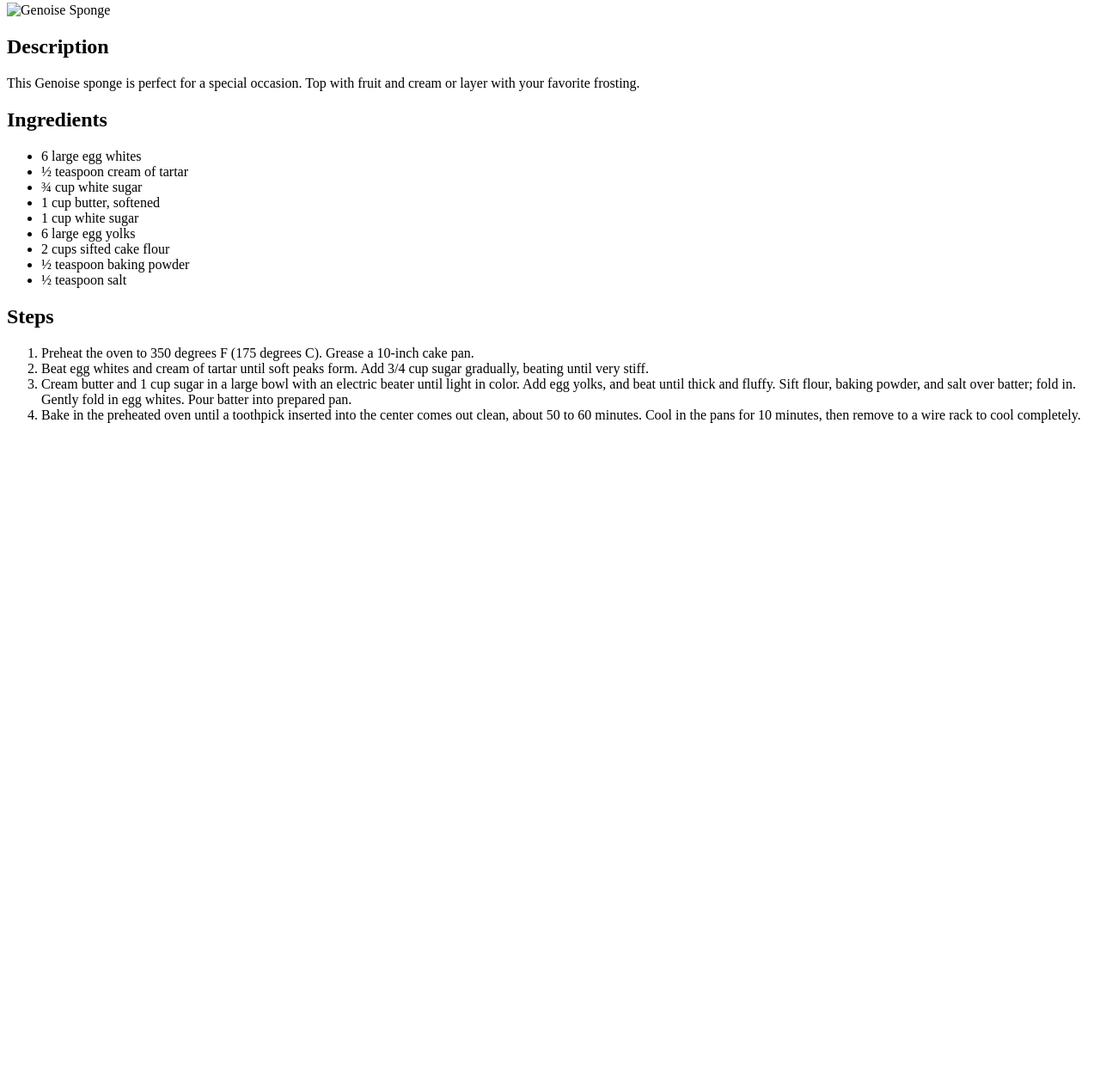
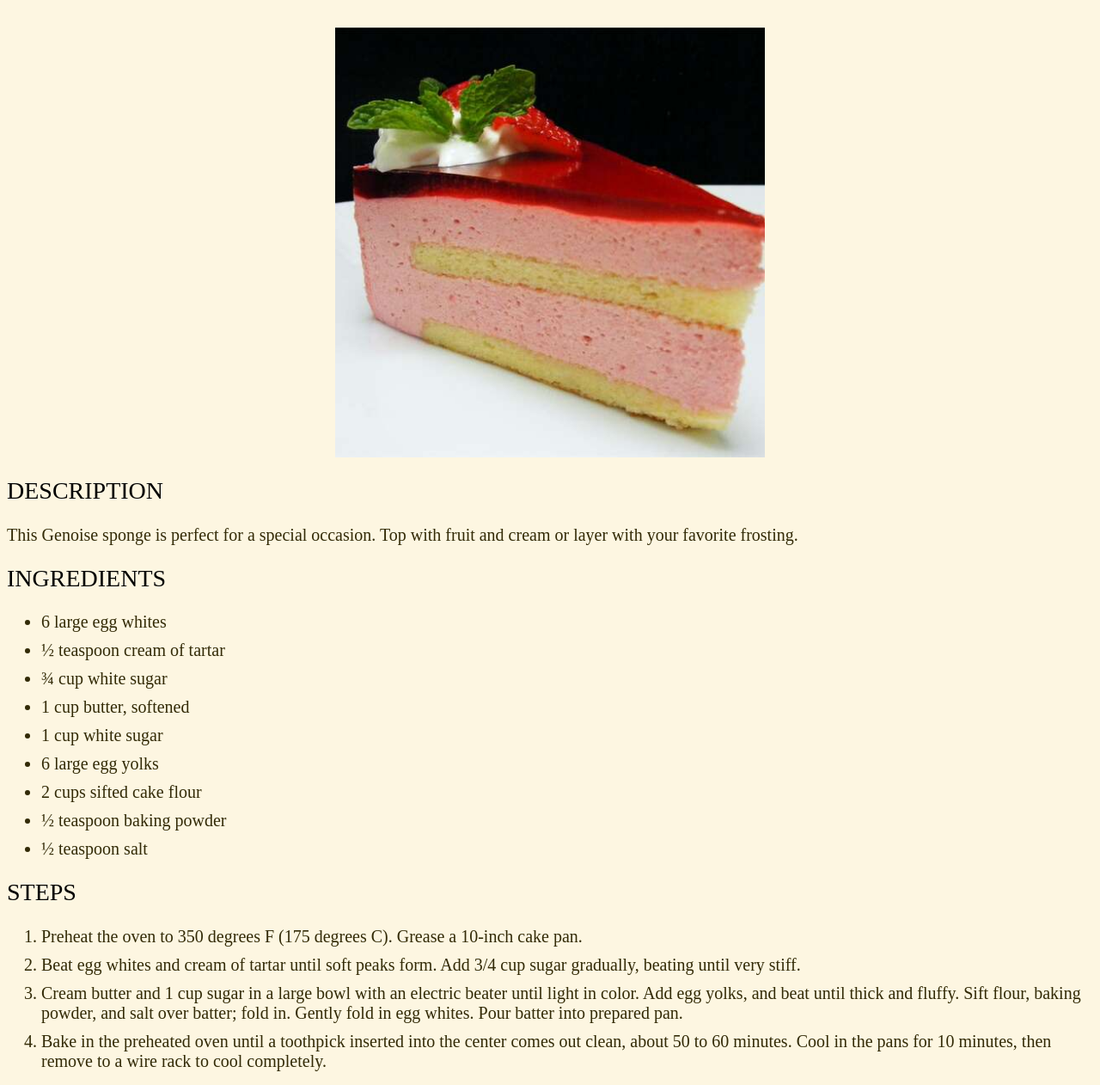
Before and after one commit to mrmostafaxd/odin-recipes, a plain HTML site: page recipes/genoise-sponge.html in a window 1280 px wide. Shown: the part 63-1325 px from the top of the page at 86% size. Before the commit the page ends 800 px from the top, so only its background shows below. Drawn offline with Linux system fonts and the light colour scheme.

Commit message:
feat: add recipe style and fix image

```diff
--- a/recipes/genoise-sponge.html
+++ b/recipes/genoise-sponge.html
@@ -2,16 +2,19 @@
   <head>
     <meta charset="UTF-8" />
     <title>Genoise Sponge</title>
+    <link rel="stylesheet" href="../css/recipe.css" />
   </head>
   <body>
-        <h1>Genoise Sponge</h1>
-        <img src="./genoise-sponge.html" alt="Genoise Sponge" />
-        <h2>Description</h2>
+    <h1 class="title">Genoise Sponge</h1>
+    <div class="recipe-img">
+      <img src="../images/genoise-sponge.jpg" alt="Genoise Sponge" />
+    </div>
+    <h2 class="subtitle">Description</h2>
     <p>
-            This Genoise sponge is perfect for a special occasion. Top with
-            fruit and cream or layer with your favorite frosting.
+      This Genoise sponge is perfect for a special occasion. Top with fruit and
+      cream or layer with your favorite frosting.
     </p>
-        <h2>Ingredients</h2>
+    <h2 class="subtitle">Ingredients</h2>
     <ul>
       <li>6 large egg whites</li>
       <li>½ teaspoon cream of tartar</li>
@@ -23,27 +26,26 @@
       <li>½ teaspoon baking powder</li>
       <li>½ teaspoon salt</li>
     </ul>
-        <h2>Steps</h2>
+    <h2 class="subtitle">Steps</h2>
     <ol>
       <li>
-                Preheat the oven to 350 degrees F (175 degrees C). Grease a
-                10-inch cake pan.
-            </li>
-            <li>
-                Beat egg whites and cream of tartar until soft peaks form. Add
-                3/4 cup sugar gradually, beating until very stiff.
-            </li>
-            <li>
-                Cream butter and 1 cup sugar in a large bowl with an electric
-                beater until light in color. Add egg yolks, and beat until thick
-                and fluffy. Sift flour, baking powder, and salt over batter;
-                fold in. Gently fold in egg whites. Pour batter into prepared
+        Preheat the oven to 350 degrees F (175 degrees C). Grease a 10-inch cake
         pan.
       </li>
       <li>
-                Bake in the preheated oven until a toothpick inserted into the
-                center comes out clean, about 50 to 60 minutes. Cool in the pans
-                for 10 minutes, then remove to a wire rack to cool completely.
+        Beat egg whites and cream of tartar until soft peaks form. Add 3/4 cup
+        sugar gradually, beating until very stiff.
+      </li>
+      <li>
+        Cream butter and 1 cup sugar in a large bowl with an electric beater
+        until light in color. Add egg yolks, and beat until thick and fluffy.
+        Sift flour, baking powder, and salt over batter; fold in. Gently fold in
+        egg whites. Pour batter into prepared pan.
+      </li>
+      <li>
+        Bake in the preheated oven until a toothpick inserted into the center
+        comes out clean, about 50 to 60 minutes. Cool in the pans for 10
+        minutes, then remove to a wire rack to cool completely.
       </li>
     </ol>
   </body>
```
Lines whose indentation alone changed are shown as unchanged.
